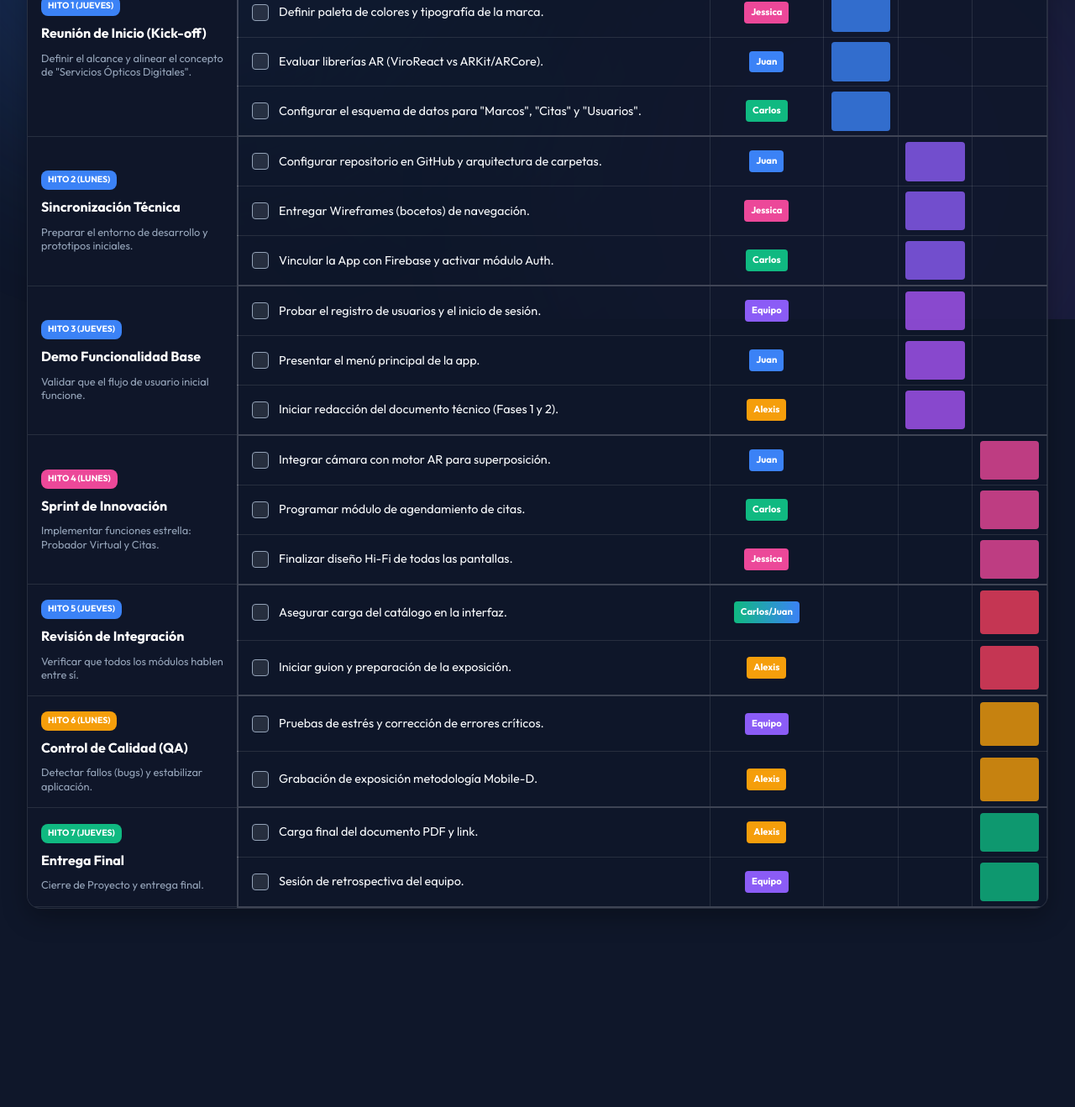
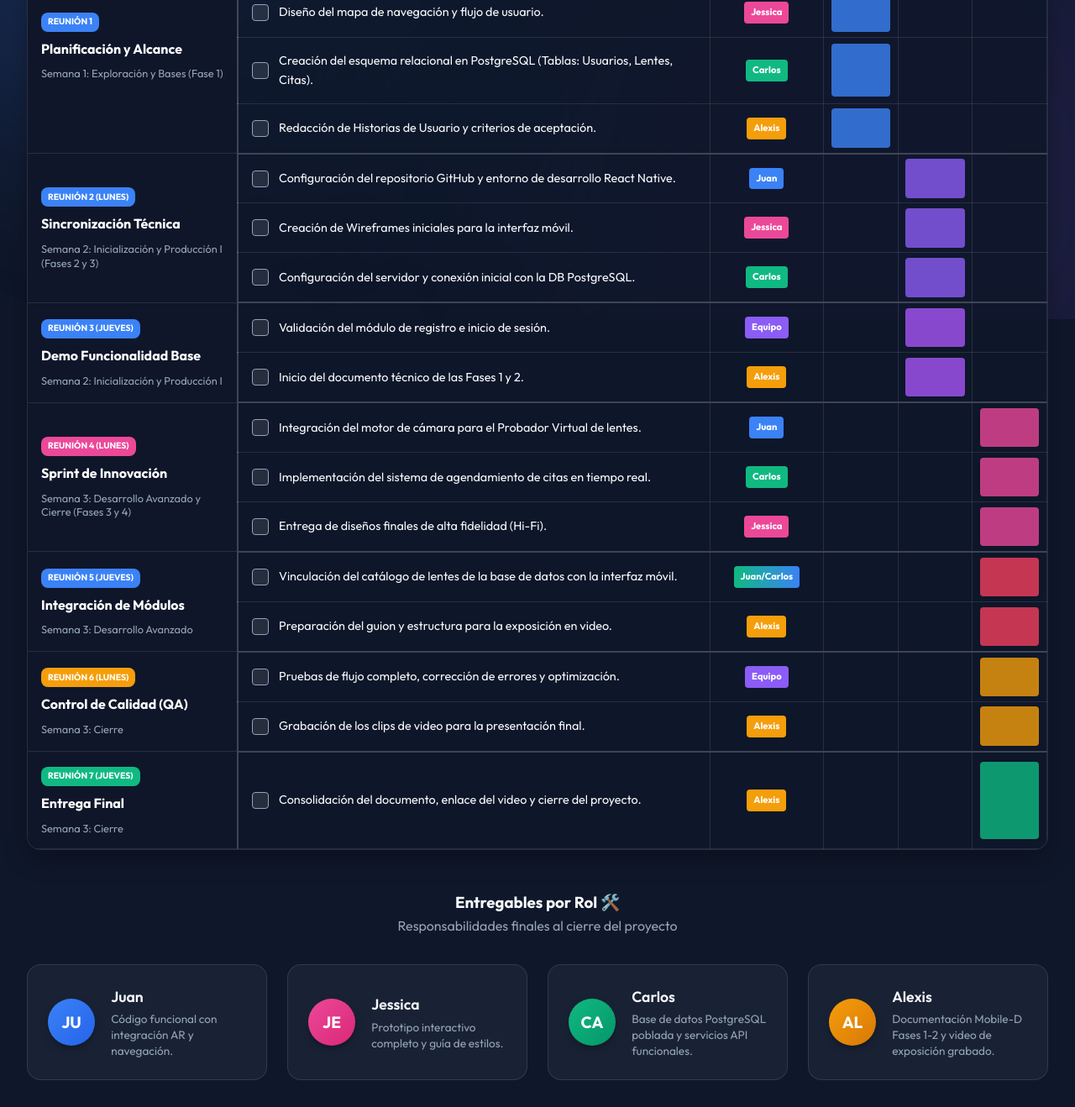
Before and after one commit to Jbra420/CronogramaOptivision, a website built with Vite: page index.html in a window 1280 px wide. Shown: the part 420-1738 px from the top of the page at 84% size. Before the commit the page ends 1534 px from the top, so only its background shows below. Built offline with nearby package versions, Linux system fonts and the light colour scheme.

Commit message:
feat: update backlog data and add deliverables section

```diff
--- a/index.html
+++ b/index.html
@@ -54,21 +54,21 @@
             </thead>
             <tbody>
 
-              <!-- HITO 1 -->
+              <!-- REUNIÓN 1 -->
               <tr class="row-hover">
                 <td class="col-objetivo sticky-col group-header" rowspan="4">
-                  <span class="hito-badge">Hito 1 (Jueves)</span>
-                  <strong>Reunión de Inicio (Kick-off)</strong>
-                  <p>Definir el alcance y alinear el concepto de "Servicios Ópticos Digitales".</p>
+                  <span class="hito-badge">Reunión 1</span>
+                  <strong>Planificación y Alcance</strong>
+                  <p>Semana 1: Exploración y Bases (Fase 1)</p>
                 </td>
                 <td class="col-actividad">
                   <label class="task-checkbox">
-                    <input type="checkbox" data-task-id="t1" />
+                    <input type="checkbox" data-task-id="r1-t1" />
                     <span class="checkmark"></span>
-                    <span class="task-text">Redactar las 4 Historias de Usuario (HU) principales.</span>
+                    <span class="task-text">Investigación técnica de librerías para Realidad Aumentada.</span>
                   </label>
                 </td>
-                <td class="col-responsable"><span class="tag alexis">Alexis</span></td>
+                <td class="col-responsable"><span class="tag juan">Juan</span></td>
                 <td class="col-semana cell-active bg-s1"></td>
                 <td class="col-semana"></td>
                 <td class="col-semana"></td>
@@ -76,9 +76,9 @@
               <tr class="row-hover">
                 <td class="col-actividad">
                   <label class="task-checkbox">
-                    <input type="checkbox" data-task-id="t2" />
+                    <input type="checkbox" data-task-id="r1-t2" />
                     <span class="checkmark"></span>
-                    <span class="task-text">Definir paleta de colores y tipografía de la marca.</span>
+                    <span class="task-text">Diseño del mapa de navegación y flujo de usuario.</span>
                   </label>
                 </td>
                 <td class="col-responsable"><span class="tag jessica">Jessica</span></td>
@@ -89,12 +89,12 @@
               <tr class="row-hover">
                 <td class="col-actividad">
                   <label class="task-checkbox">
-                    <input type="checkbox" data-task-id="t3" />
+                    <input type="checkbox" data-task-id="r1-t3" />
                     <span class="checkmark"></span>
-                    <span class="task-text">Evaluar librerías AR (ViroReact vs ARKit/ARCore).</span>
+                    <span class="task-text">Creación del esquema relacional en PostgreSQL (Tablas: Usuarios, Lentes, Citas).</span>
                   </label>
                 </td>
-                <td class="col-responsable"><span class="tag juan">Juan</span></td>
+                <td class="col-responsable"><span class="tag carlos">Carlos</span></td>
                 <td class="col-semana cell-active bg-s1"></td>
                 <td class="col-semana"></td>
                 <td class="col-semana"></td>
@@ -102,29 +102,29 @@
               <tr class="row-hover border-bottom-heavy">
                 <td class="col-actividad">
                   <label class="task-checkbox">
-                    <input type="checkbox" data-task-id="t4" />
+                    <input type="checkbox" data-task-id="r1-t4" />
                     <span class="checkmark"></span>
-                    <span class="task-text">Configurar el esquema de datos para "Marcos", "Citas" y "Usuarios".</span>
+                    <span class="task-text">Redacción de Historias de Usuario y criterios de aceptación.</span>
                   </label>
                 </td>
-                <td class="col-responsable"><span class="tag carlos">Carlos</span></td>
+                <td class="col-responsable"><span class="tag alexis">Alexis</span></td>
                 <td class="col-semana cell-active bg-s1"></td>
                 <td class="col-semana"></td>
                 <td class="col-semana"></td>
               </tr>
 
-              <!-- HITO 2 -->
+              <!-- REUNIÓN 2 -->
               <tr class="row-hover">
                 <td class="col-objetivo sticky-col group-header" rowspan="3">
-                  <span class="hito-badge">Hito 2 (Lunes)</span>
+                  <span class="hito-badge">Reunión 2 (Lunes)</span>
                   <strong>Sincronización Técnica</strong>
-                  <p>Preparar el entorno de desarrollo y prototipos iniciales.</p>
+                  <p>Semana 2: Inicialización y Producción I (Fases 2 y 3)</p>
                 </td>
                 <td class="col-actividad">
                   <label class="task-checkbox">
-                    <input type="checkbox" data-task-id="t5" />
+                    <input type="checkbox" data-task-id="r2-t1" />
                     <span class="checkmark"></span>
-                    <span class="task-text">Configurar repositorio en GitHub y arquitectura de carpetas.</span>
+                    <span class="task-text">Configuración del repositorio GitHub y entorno de desarrollo React Native.</span>
                   </label>
                 </td>
                 <td class="col-responsable"><span class="tag juan">Juan</span></td>
@@ -135,9 +135,9 @@
               <tr class="row-hover">
                 <td class="col-actividad">
                   <label class="task-checkbox">
-                    <input type="checkbox" data-task-id="t6" />
+                    <input type="checkbox" data-task-id="r2-t2" />
                     <span class="checkmark"></span>
-                    <span class="task-text">Entregar Wireframes (bocetos) de navegación.</span>
+                    <span class="task-text">Creación de Wireframes iniciales para la interfaz móvil.</span>
                   </label>
                 </td>
                 <td class="col-responsable"><span class="tag jessica">Jessica</span></td>
@@ -148,9 +148,9 @@
               <tr class="row-hover border-bottom-heavy">
                 <td class="col-actividad">
                   <label class="task-checkbox">
-                    <input type="checkbox" data-task-id="t7" />
+                    <input type="checkbox" data-task-id="r2-t3" />
                     <span class="checkmark"></span>
-                    <span class="task-text">Vincular la App con Firebase y activar módulo Auth.</span>
+                    <span class="task-text">Configuración del servidor y conexión inicial con la DB PostgreSQL.</span>
                   </label>
                 </td>
                 <td class="col-responsable"><span class="tag carlos">Carlos</span></td>
@@ -159,18 +159,18 @@
                 <td class="col-semana"></td>
               </tr>
 
-              <!-- HITO 3 -->
+              <!-- REUNIÓN 3 -->
               <tr class="row-hover">
-                <td class="col-objetivo sticky-col group-header" rowspan="3">
-                  <span class="hito-badge">Hito 3 (Jueves)</span>
+                <td class="col-objetivo sticky-col group-header" rowspan="2">
+                  <span class="hito-badge">Reunión 3 (Jueves)</span>
                   <strong>Demo Funcionalidad Base</strong>
-                  <p>Validar que el flujo de usuario inicial funcione.</p>
+                  <p>Semana 2: Inicialización y Producción I</p>
                 </td>
                 <td class="col-actividad">
                   <label class="task-checkbox">
-                    <input type="checkbox" data-task-id="t8" />
+                    <input type="checkbox" data-task-id="r3-t1" />
                     <span class="checkmark"></span>
-                    <span class="task-text">Probar el registro de usuarios y el inicio de sesión.</span>
+                    <span class="task-text">Validación del módulo de registro e inicio de sesión.</span>
                   </label>
                 </td>
                 <td class="col-responsable"><span class="tag equipo">Equipo</span></td>
@@ -178,25 +178,12 @@
                 <td class="col-semana cell-active bg-s2-alt"></td>
                 <td class="col-semana"></td>
               </tr>
-              <tr class="row-hover">
-                <td class="col-actividad">
-                  <label class="task-checkbox">
-                    <input type="checkbox" data-task-id="t9" />
-                    <span class="checkmark"></span>
-                    <span class="task-text">Presentar el menú principal de la app.</span>
-                  </label>
-                </td>
-                <td class="col-responsable"><span class="tag juan">Juan</span></td>
-                <td class="col-semana"></td>
-                <td class="col-semana cell-active bg-s2-alt"></td>
-                <td class="col-semana"></td>
-              </tr>
               <tr class="row-hover border-bottom-heavy">
                 <td class="col-actividad">
                   <label class="task-checkbox">
-                    <input type="checkbox" data-task-id="t10" />
+                    <input type="checkbox" data-task-id="r3-t2" />
                     <span class="checkmark"></span>
-                    <span class="task-text">Iniciar redacción del documento técnico (Fases 1 y 2).</span>
+                    <span class="task-text">Inicio del documento técnico de las Fases 1 y 2.</span>
                   </label>
                 </td>
                 <td class="col-responsable"><span class="tag alexis">Alexis</span></td>
@@ -205,18 +192,18 @@
                 <td class="col-semana"></td>
               </tr>
 
-              <!-- HITO 4 -->
+              <!-- REUNIÓN 4 -->
               <tr class="row-hover">
                 <td class="col-objetivo sticky-col group-header" rowspan="3">
-                  <span class="hito-badge highlight">Hito 4 (Lunes)</span>
+                  <span class="hito-badge highlight">Reunión 4 (Lunes)</span>
                   <strong>Sprint de Innovación</strong>
-                  <p>Implementar funciones estrella: Probador Virtual y Citas.</p>
+                  <p>Semana 3: Desarrollo Avanzado y Cierre (Fases 3 y 4)</p>
                 </td>
                 <td class="col-actividad">
                   <label class="task-checkbox">
-                    <input type="checkbox" data-task-id="t11" />
+                    <input type="checkbox" data-task-id="r4-t1" />
                     <span class="checkmark"></span>
-                    <span class="task-text">Integrar cámara con motor AR para superposición.</span>
+                    <span class="task-text">Integración del motor de cámara para el Probador Virtual de lentes.</span>
                   </label>
                 </td>
                 <td class="col-responsable"><span class="tag juan">Juan</span></td>
@@ -227,9 +214,9 @@
               <tr class="row-hover">
                 <td class="col-actividad">
                   <label class="task-checkbox">
-                    <input type="checkbox" data-task-id="t12" />
+                    <input type="checkbox" data-task-id="r4-t2" />
                     <span class="checkmark"></span>
-                    <span class="task-text">Programar módulo de agendamiento de citas.</span>
+                    <span class="task-text">Implementación del sistema de agendamiento de citas en tiempo real.</span>
                   </label>
                 </td>
                 <td class="col-responsable"><span class="tag carlos">Carlos</span></td>
@@ -240,9 +227,9 @@
               <tr class="row-hover border-bottom-heavy">
                 <td class="col-actividad">
                   <label class="task-checkbox">
-                    <input type="checkbox" data-task-id="t13" />
+                    <input type="checkbox" data-task-id="r4-t3" />
                     <span class="checkmark"></span>
-                    <span class="task-text">Finalizar diseño Hi-Fi de todas las pantallas.</span>
+                    <span class="task-text">Entrega de diseños finales de alta fidelidad (Hi-Fi).</span>
                   </label>
                 </td>
                 <td class="col-responsable"><span class="tag jessica">Jessica</span></td>
@@ -251,21 +238,21 @@
                 <td class="col-semana cell-active bg-s3"></td>
               </tr>
 
-              <!-- HITO 5 -->
+              <!-- REUNIÓN 5 -->
               <tr class="row-hover">
                 <td class="col-objetivo sticky-col group-header" rowspan="2">
-                  <span class="hito-badge">Hito 5 (Jueves)</span>
-                  <strong>Revisión de Integración</strong>
-                  <p>Verificar que todos los módulos hablen entre sí.</p>
+                  <span class="hito-badge">Reunión 5 (Jueves)</span>
+                  <strong>Integración de Módulos</strong>
+                  <p>Semana 3: Desarrollo Avanzado</p>
                 </td>
                 <td class="col-actividad">
                   <label class="task-checkbox">
-                    <input type="checkbox" data-task-id="t14" />
+                    <input type="checkbox" data-task-id="r5-t1" />
                     <span class="checkmark"></span>
-                    <span class="task-text">Asegurar carga del catálogo en la interfaz.</span>
+                    <span class="task-text">Vinculación del catálogo de lentes de la base de datos con la interfaz móvil.</span>
                   </label>
                 </td>
-                <td class="col-responsable"><span class="tag carlos-juan">Carlos/Juan</span></td>
+                <td class="col-responsable"><span class="tag carlos-juan">Juan/Carlos</span></td>
                 <td class="col-semana"></td>
                 <td class="col-semana"></td>
                 <td class="col-semana cell-active bg-s3-alt"></td>
@@ -273,9 +260,9 @@
               <tr class="row-hover border-bottom-heavy">
                 <td class="col-actividad">
                   <label class="task-checkbox">
-                    <input type="checkbox" data-task-id="t15" />
+                    <input type="checkbox" data-task-id="r5-t2" />
                     <span class="checkmark"></span>
-                    <span class="task-text">Iniciar guion y preparación de la exposición.</span>
+                    <span class="task-text">Preparación del guion y estructura para la exposición en video.</span>
                   </label>
                 </td>
                 <td class="col-responsable"><span class="tag alexis">Alexis</span></td>
@@ -284,18 +271,18 @@
                 <td class="col-semana cell-active bg-s3-alt"></td>
               </tr>
 
-              <!-- HITO 6 -->
+              <!-- REUNIÓN 6 -->
               <tr class="row-hover">
                 <td class="col-objetivo sticky-col group-header" rowspan="2">
-                  <span class="hito-badge warning">Hito 6 (Lunes)</span>
+                  <span class="hito-badge warning">Reunión 6 (Lunes)</span>
                   <strong>Control de Calidad (QA)</strong>
-                  <p>Detectar fallos (bugs) y estabilizar aplicación.</p>
+                  <p>Semana 3: Cierre</p>
                 </td>
                 <td class="col-actividad">
                   <label class="task-checkbox">
-                    <input type="checkbox" data-task-id="t16" />
+                    <input type="checkbox" data-task-id="r6-t1" />
                     <span class="checkmark"></span>
-                    <span class="task-text">Pruebas de estrés y corrección de errores críticos.</span>
+                    <span class="task-text">Pruebas de flujo completo, corrección de errores y optimización.</span>
                   </label>
                 </td>
                 <td class="col-responsable"><span class="tag equipo">Equipo</span></td>
@@ -306,9 +293,9 @@
               <tr class="row-hover border-bottom-heavy">
                 <td class="col-actividad">
                   <label class="task-checkbox">
-                    <input type="checkbox" data-task-id="t17" />
+                    <input type="checkbox" data-task-id="r6-t2" />
                     <span class="checkmark"></span>
-                    <span class="task-text">Grabación de exposición metodología Mobile-D.</span>
+                    <span class="task-text">Grabación de los clips de video para la presentación final.</span>
                   </label>
                 </td>
                 <td class="col-responsable"><span class="tag alexis">Alexis</span></td>
@@ -317,34 +304,21 @@
                 <td class="col-semana cell-active bg-s3-qa"></td>
               </tr>
 
-              <!-- HITO 7 -->
+              <!-- REUNIÓN 7 -->
               <tr class="row-hover">
-                <td class="col-objetivo sticky-col group-header" rowspan="2">
-                  <span class="hito-badge success">Hito 7 (Jueves)</span>
+                <td class="col-objetivo sticky-col group-header" rowspan="1">
+                  <span class="hito-badge success">Reunión 7 (Jueves)</span>
                   <strong>Entrega Final</strong>
-                  <p>Cierre de Proyecto y entrega final.</p>
+                  <p>Semana 3: Cierre</p>
                 </td>
                 <td class="col-actividad">
                   <label class="task-checkbox">
-                    <input type="checkbox" data-task-id="t18" />
+                    <input type="checkbox" data-task-id="r7-t1" />
                     <span class="checkmark"></span>
-                    <span class="task-text">Carga final del documento PDF y link.</span>
+                    <span class="task-text">Consolidación del documento, enlace del video y cierre del proyecto.</span>
                   </label>
                 </td>
                 <td class="col-responsable"><span class="tag alexis">Alexis</span></td>
-                <td class="col-semana"></td>
-                <td class="col-semana"></td>
-                <td class="col-semana cell-active bg-s3-end"></td>
-              </tr>
-              <tr class="row-hover border-bottom-heavy">
-                <td class="col-actividad">
-                  <label class="task-checkbox">
-                    <input type="checkbox" data-task-id="t19" />
-                    <span class="checkmark"></span>
-                    <span class="task-text">Sesión de retrospectiva del equipo.</span>
-                  </label>
-                </td>
-                <td class="col-responsable"><span class="tag equipo">Equipo</span></td>
                 <td class="col-semana"></td>
                 <td class="col-semana"></td>
                 <td class="col-semana cell-active bg-s3-end"></td>
@@ -354,6 +328,45 @@
           </table>
         </div>
       </section>
+
+      <!-- ENTREGABLES POR ROL -->
+      <section class="deliverables-section slide-up delay-1">
+        <div class="section-header">
+          <h3>Entregables por Rol 🛠️</h3>
+          <p>Responsabilidades finales al cierre del proyecto</p>
+        </div>
+
+        <div class="deliverables-grid">
+          <div class="deliverable-card" data-member="juan">
+            <div class="avatar gradient-1">JU</div>
+            <div class="deliverable-info">
+              <h4>Juan</h4>
+              <p>Código funcional con integración AR y navegación.</p>
+            </div>
+          </div>
+          <div class="deliverable-card" data-member="jessica">
+            <div class="avatar gradient-2">JE</div>
+            <div class="deliverable-info">
+              <h4>Jessica</h4>
+              <p>Prototipo interactivo completo y guía de estilos.</p>
+            </div>
+          </div>
+          <div class="deliverable-card" data-member="carlos">
+            <div class="avatar gradient-3">CA</div>
+            <div class="deliverable-info">
+              <h4>Carlos</h4>
+              <p>Base de datos PostgreSQL poblada y servicios API funcionales.</p>
+            </div>
+          </div>
+          <div class="deliverable-card" data-member="alexis">
+            <div class="avatar gradient-4">AL</div>
+            <div class="deliverable-info">
+              <h4>Alexis</h4>
+              <p>Documentación Mobile-D Fases 1-2 y video de exposición grabado.</p>
+            </div>
+          </div>
+        </div>
+      </section>
     </div>
     <script type="module" src="/src/main.ts"></script>
   </body>
--- a/style.css
+++ b/style.css
@@ -309,3 +309,65 @@ tr.completed .cell-active::after {
   .task-text { font-size: 0.85rem; }
   .gantt-table th, .gantt-table td { padding: 0.75rem; }
 }
+
+/* Deliverables Section */
+.section-header {
+  margin-bottom: 2rem; text-align: center;
+}
+.section-header p { color: var(--text-muted); }
+
+.deliverables-grid {
+  display: grid;
+  grid-template-columns: repeat(auto-fit, minmax(280px, 1fr));
+  gap: 1.5rem;
+}
+
+.deliverable-card {
+  background: var(--bg-card);
+  backdrop-filter: blur(10px);
+  border: 1px solid var(--border);
+  border-radius: 1rem;
+  padding: 1.5rem;
+  display: flex;
+  align-items: center;
+  gap: 1.2rem;
+  transition: all 0.3s ease;
+  position: relative;
+  overflow: hidden;
+}
+
+.deliverable-card::before {
+  content: ''; position: absolute; top: 0; left: 0;
+  width: 4px; height: 100%;
+  background: var(--primary);
+  opacity: 0; transition: opacity 0.3s ease;
+}
+
+.deliverable-card[data-member="juan"]::before { background: var(--juan-color); }
+.deliverable-card[data-member="jessica"]::before { background: var(--jessica-color); }
+.deliverable-card[data-member="carlos"]::before { background: var(--carlos-color); }
+.deliverable-card[data-member="alexis"]::before { background: var(--alexis-color); }
+
+.deliverable-card:hover {
+  transform: translateY(-5px);
+  box-shadow: 0 10px 25px rgba(0,0,0,0.2);
+  border-color: rgba(255,255,255,0.2);
+}
+.deliverable-card:hover::before { opacity: 1; }
+
+.avatar {
+  width: 3.5rem; height: 3.5rem; min-width: 3.5rem;
+  border-radius: 50%; display: flex; align-items: center; justify-content: center;
+  font-weight: 700; font-size: 1.2rem; color: white;
+  box-shadow: 0 4px 10px rgba(0,0,0,0.3);
+}
+
+.gradient-1 { background: linear-gradient(135deg, #3b82f6, #2563eb); }
+.gradient-2 { background: linear-gradient(135deg, #ec4899, #db2777); }
+.gradient-3 { background: linear-gradient(135deg, #10b981, #059669); }
+.gradient-4 { background: linear-gradient(135deg, #f59e0b, #d97706); }
+
+.deliverable-info h4 { font-size: 1.1rem; font-weight: 600; margin-bottom: 0.2rem; }
+.deliverable-info p { font-size: 0.85rem; color: var(--text-muted); line-height: 1.4; }
+
+.delay-1 { animation-delay: 0.3s; }
```
